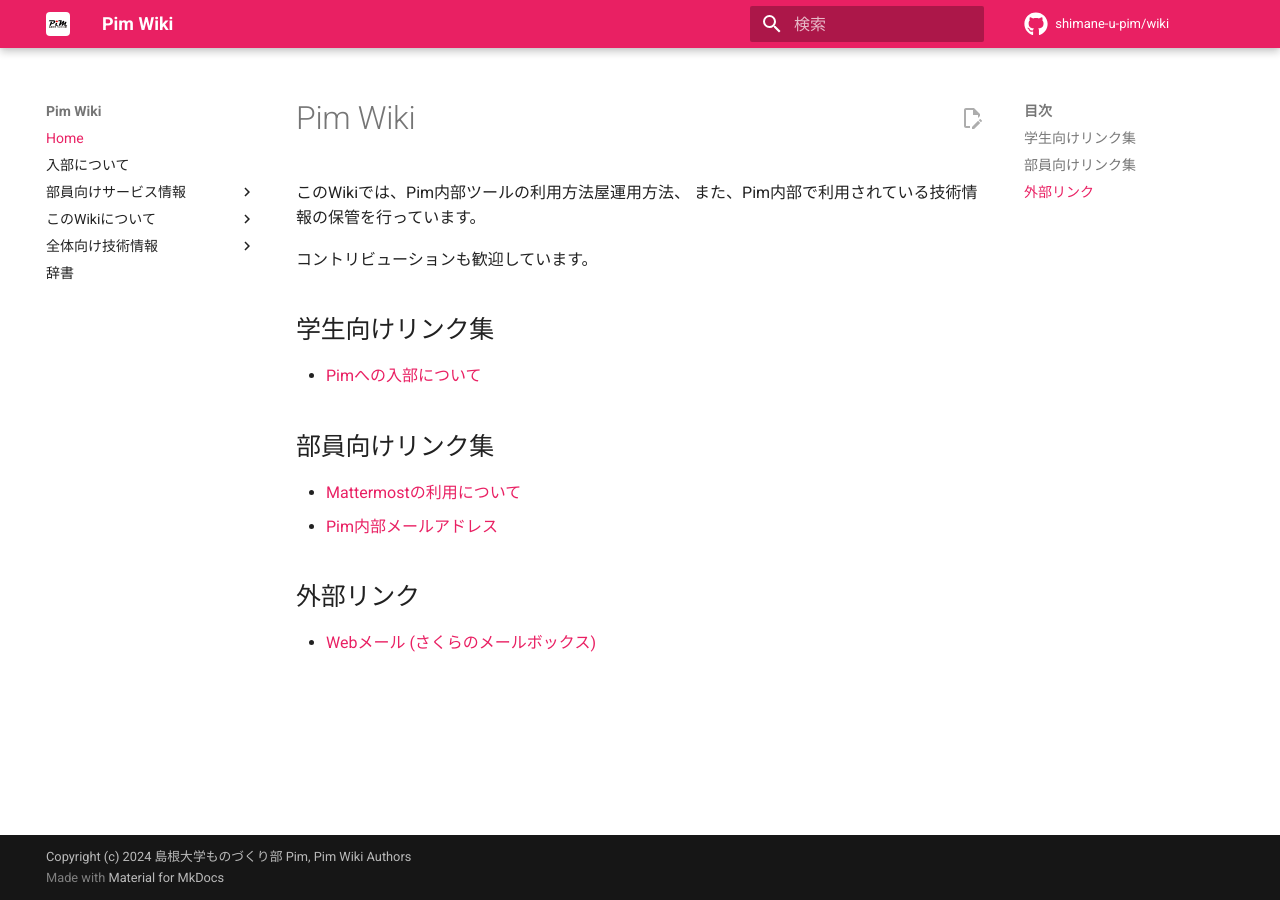
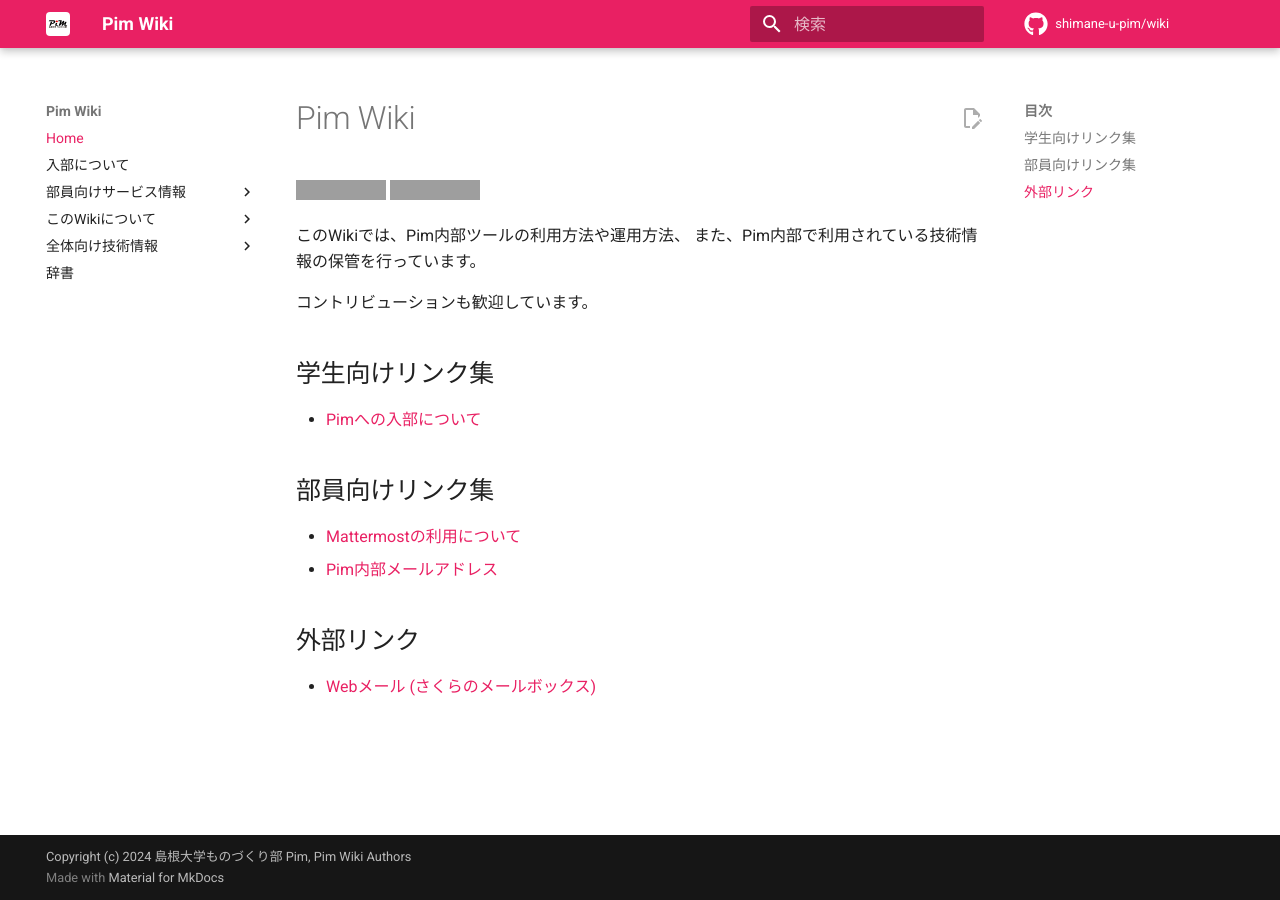
Before and after one commit to shimane-u-pim/wiki, an MkDocs documentation site: the page built from docs/README.md, in a window 1280 px wide. Built offline with MkDocs 1.6.1 and Material for MkDocs 9.7.7, drawn with Linux system fonts in a browser that asks for light colours; comment, search, counter and statistics services are not loaded; grey boxes are pictures that could not be loaded.

```diff
--- a/docs/README.md
+++ b/docs/README.md
@@ -1,6 +1,9 @@
 # Pim Wiki
 
-このWikiでは、Pim内部ツールの利用方法屋運用方法、
+[![Static Badge](https://img.shields.io/badge/build-www.pim.gr.jp-brightgreen?logo=cloudflare&label=Cloudflare%20Pages&link=https%3A%2F%2Fwiki.pim.gr.jp)](https://wiki.pim.gr.jp/)
+[![Publish to GitHub Pages](https://github.com/shimane-u-pim/wiki/actions/workflows/publish-ghpages.yml/badge.svg)](https://github.com/shimane-u-pim/wiki/actions/workflows/publish-ghpages.yml)
+
+このWikiでは、Pim内部ツールの利用方法や運用方法、
 また、Pim内部で利用されている技術情報の保管を行っています。
 
 コントリビューションも歓迎しています。
```
